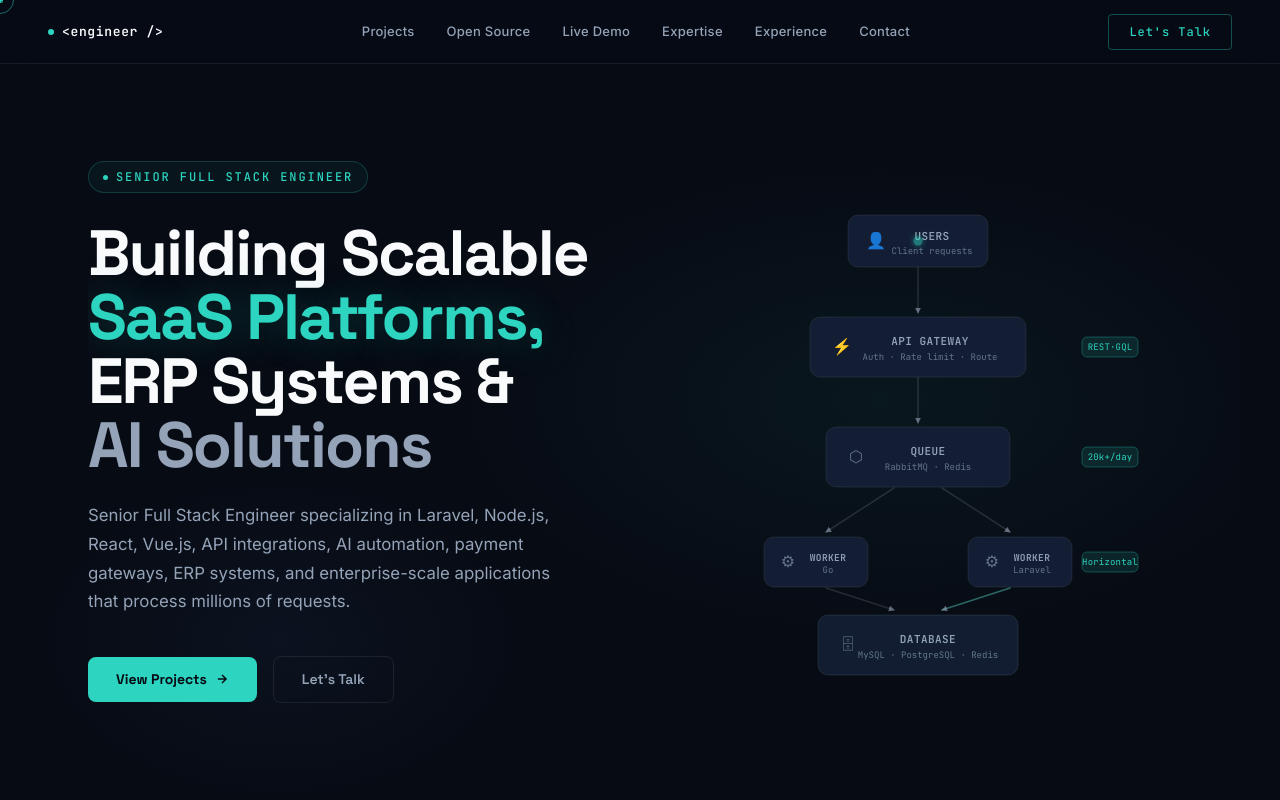
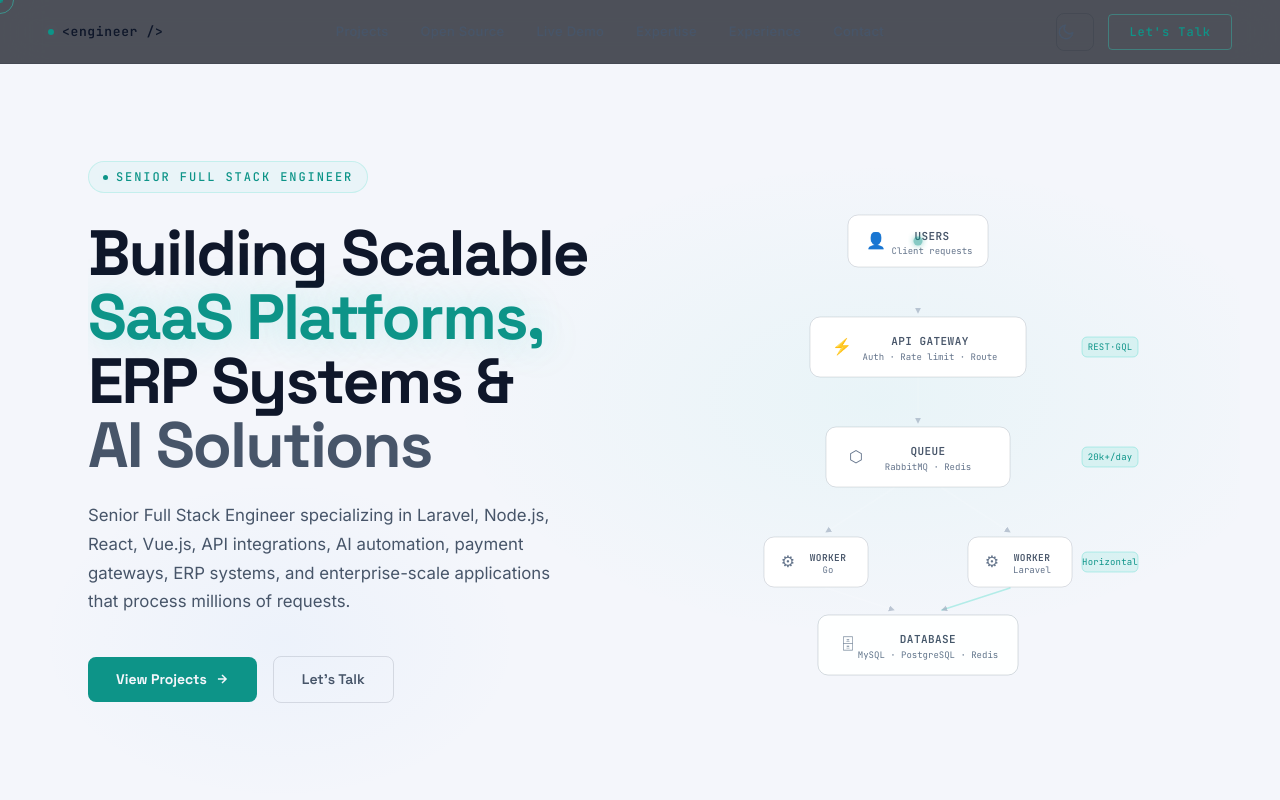
Before and after one commit to zfhassaan/zfhassaan.github.io, a Vue app: page / in a window 1280 px wide. Shown: the top 800 px of the page. Built offline with nearby package versions, Linux system fonts and the light colour scheme.

Commit message:
Add theme toggle functionality and implement light/dark mode styles; create new documentation page and associated assets.

```diff
--- a/index.html
+++ b/index.html
@@ -20,6 +20,24 @@
       rel="stylesheet"
     />
 
+    <!-- Apply the saved/preferred color scheme before first paint to avoid a flash -->
+    <script>
+      (function () {
+        try {
+          var saved = localStorage.getItem('theme');
+          var theme = saved || (window.matchMedia('(prefers-color-scheme: light)').matches ? 'light' : 'dark');
+          document.documentElement.setAttribute('data-theme', theme);
+        } catch (e) {
+          document.documentElement.setAttribute('data-theme', 'dark');
+        }
+        window.toggleTheme = function () {
+          var next = document.documentElement.getAttribute('data-theme') === 'light' ? 'dark' : 'light';
+          document.documentElement.setAttribute('data-theme', next);
+          try { localStorage.setItem('theme', next); } catch (e) {}
+        };
+      })();
+    </script>
+
     <!-- GSAP must load before the Vue bundle so initPortfolioEngine() can use it -->
     <script src="https://cdnjs.cloudflare.com/ajax/libs/gsap/3.12.5/gsap.min.js"></script>
     <script src="https://cdnjs.cloudflare.com/ajax/libs/gsap/3.12.5/ScrollTrigger.min.js"></script>
--- a/src/assets/styles/portfolio.css
+++ b/src/assets/styles/portfolio.css
@@ -21,6 +21,94 @@
             --font-mono: 'JetBrains Mono', monospace;
             --max-w: 1200px;
             --radius: 8px;
+            color-scheme: dark;
+        }
+
+        /* ═══════════════════════════════════════════════
+   LIGHT THEME
+   Toggled via [data-theme="light"] on <html>.
+   Overrides the design tokens plus the handful of
+   hardcoded dark-on-light values that don't read tokens.
+═══════════════════════════════════════════════ */
+        :root[data-theme="light"] {
+            --bg-primary: #F4F6FB;
+            --bg-secondary: #FFFFFF;
+            --surface: #FFFFFF;
+            --card: #FFFFFF;
+            --text-primary: #0F172A;
+            --text-secondary: #475569;
+            --text-muted: #64748B;
+            --accent: #0D9488;
+            --accent2: #16A34A;
+            --accent3: #2563EB;
+            --success: #059669;
+            --border: rgba(15, 23, 42, 0.12);
+            --glow: rgba(13, 148, 136, 0.12);
+            --glow-strong: rgba(13, 148, 136, 0.28);
+            color-scheme: light;
+        }
+
+        :root[data-theme="light"] #nav {
+            background: rgba(255, 255, 255, 0.75);
+        }
+
+        :root[data-theme="light"] .arch-connector {
+            stroke: rgba(15, 23, 42, 0.18);
+        }
+
+        :root[data-theme="light"] .rmq-arrow {
+            background: rgba(15, 23, 42, 0.12);
+        }
+
+        :root[data-theme="light"] .btn-secondary:hover,
+        :root[data-theme="light"] .pg-btn-secondary:hover {
+            border-color: rgba(15, 23, 42, 0.28);
+        }
+
+        /* ═══════════════════════════════════════════════
+   THEME TOGGLE
+═══════════════════════════════════════════════ */
+        .nav-actions {
+            display: flex;
+            align-items: center;
+            gap: 14px;
+        }
+
+        .theme-toggle {
+            display: inline-flex;
+            align-items: center;
+            justify-content: center;
+            width: 38px;
+            height: 38px;
+            flex: 0 0 auto;
+            border-radius: var(--radius);
+            border: 1px solid var(--border);
+            background: transparent;
+            color: var(--text-secondary);
+            transition: color 0.2s ease, border-color 0.2s ease, background 0.2s ease;
+        }
+
+        .theme-toggle:hover {
+            color: var(--accent);
+            border-color: var(--accent);
+            background: var(--glow);
+        }
+
+        .theme-toggle svg {
+            width: 18px;
+            height: 18px;
+        }
+
+        .theme-icon-moon {
+            display: none;
+        }
+
+        :root[data-theme="light"] .theme-icon-sun {
+            display: none;
+        }
+
+        :root[data-theme="light"] .theme-icon-moon {
+            display: block;
         }
 
         /* ═══════════════════════════════════════════════
--- a/src/components/AppNav.vue
+++ b/src/components/AppNav.vue
@@ -13,10 +13,24 @@
             <a href="#timeline" class="nav-link">Experience</a>
             <a href="#contact" class="nav-link magnetic">Contact</a>
         </div>
-        <button class="nav-cta magnetic"
-            onclick="document.getElementById('contact').scrollIntoView({behavior:'smooth'})">Let's Talk</button>
-        <button class="nav-toggle" id="navToggle" aria-label="Menu">
-            <span></span><span></span><span></span>
-        </button>
+        <div class="nav-actions">
+            <button class="theme-toggle magnetic" onclick="toggleTheme()" aria-label="Toggle light and dark mode"
+                title="Toggle theme">
+                <svg class="theme-icon-sun" viewBox="0 0 24 24" fill="none" stroke="currentColor" stroke-width="2"
+                    stroke-linecap="round" stroke-linejoin="round">
+                    <circle cx="12" cy="12" r="4" />
+                    <path d="M12 2v2M12 20v2M4.93 4.93l1.41 1.41M17.66 17.66l1.41 1.41M2 12h2M20 12h2M6.34 17.66l-1.41 1.41M19.07 4.93l-1.41 1.41" />
+                </svg>
+                <svg class="theme-icon-moon" viewBox="0 0 24 24" fill="none" stroke="currentColor" stroke-width="2"
+                    stroke-linecap="round" stroke-linejoin="round">
+                    <path d="M21 12.79A9 9 0 1 1 11.21 3 7 7 0 0 0 21 12.79z" />
+                </svg>
+            </button>
+            <button class="nav-cta magnetic"
+                onclick="document.getElementById('contact').scrollIntoView({behavior:'smooth'})">Let's Talk</button>
+            <button class="nav-toggle" id="navToggle" aria-label="Menu">
+                <span></span><span></span><span></span>
+            </button>
+        </div>
     </nav>
 </template>
```
Also changed, not shown: 3 other files (tests, documents, lock files or other folders).
